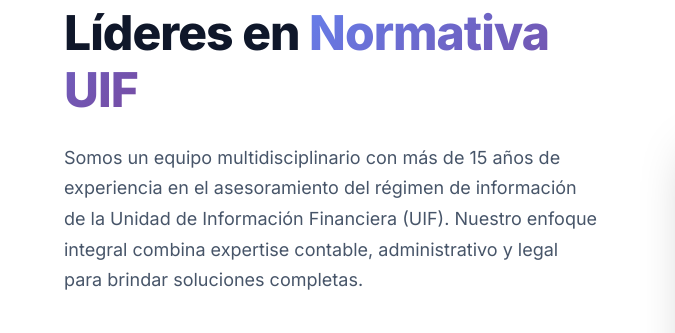
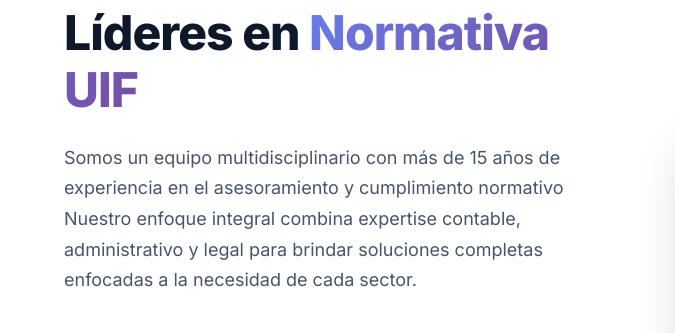
Before and after one commit to joaofranci/NexoCompliance-3, a website: page index.html in a window 1280 px wide. Shown: the part 2814-3147 px from the top of the page, 0-675 px from the left. Drawn offline with Linux system fonts and the light colour scheme.

Commit message:
Update index.html

```diff
--- a/index.html
+++ b/index.html
@@ -300,9 +300,7 @@
                     <h2 class="section-title">Líderes en <span class="text-gradient">Normativa UIF</span></h2>
 
                     <p class="about-description">
-                        Somos un equipo multidisciplinario con más de 15 años de experiencia en el asesoramiento
-                        del régimen de información de la Unidad de Información Financiera (UIF). Nuestro enfoque
-                        integral combina expertise contable, administrativo y legal para brindar soluciones completas.
+                        Somos un equipo multidisciplinario con más de 15 años de experiencia en el asesoramiento y cumplimiento normativo  Nuestro enfoque integral combina expertise contable, administrativo y legal para brindar soluciones completas enfocadas a la necesidad de cada sector.
                     </p>
 
                     <div class="features-grid">
```
